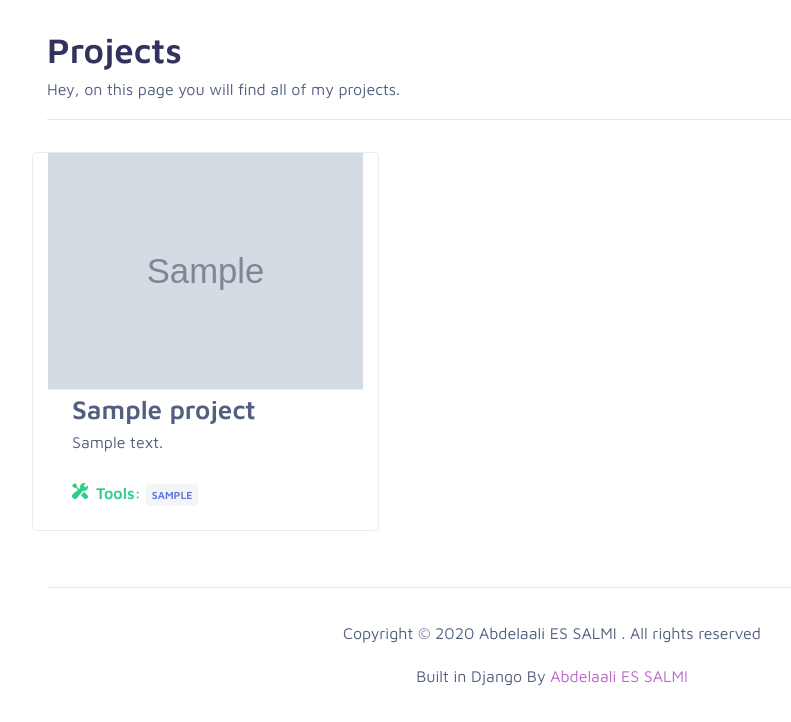
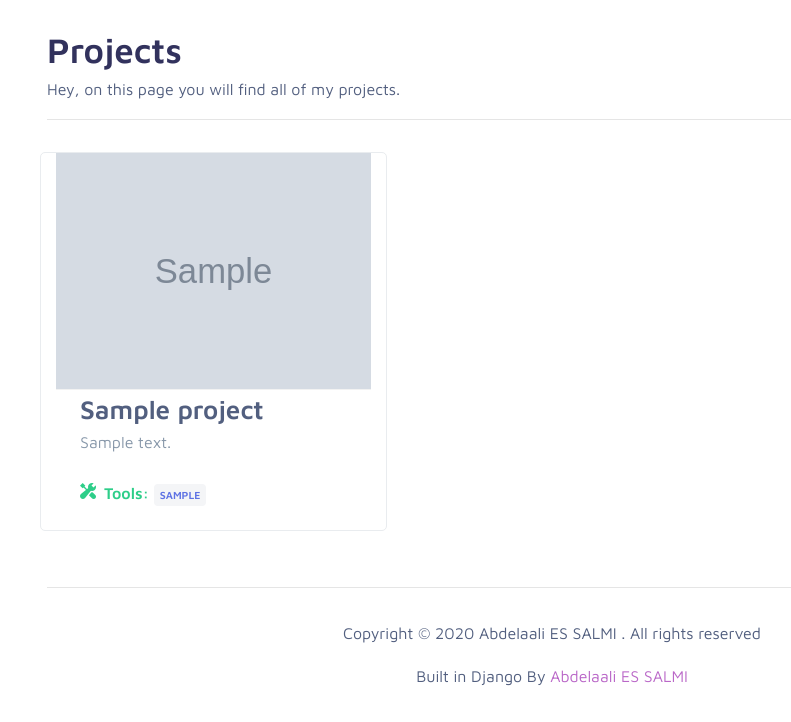
Before and after one commit to abdlalisalmi/DJANGO-Portfolio, a Django app: page /projects/ in a window 1280 px wide. Shown: the part 86-808 px from the top of the page, without its empty margins (88-879 px from the left). Run offline with Django 3.2, Linux system fonts and the light colour scheme; tables that the repository leaves empty hold one stand-in row (values such as "Sample post"); grey boxes marked "Sample" are stand-in pictures; some libraries are stand-ins or nearby versions.

Commit message:
fix some issue in projects slider

```diff
--- a/portfolio/static/app.css
+++ b/portfolio/static/app.css
@@ -248,6 +248,7 @@ p {
     padding: 6px;
     border-radius: 10px;
     cursor: pointer;
+    line-height: 35px;
     transition: all 0.5s;
 }
 .tool:hover {
--- a/templates/projects/projects_page.html
+++ b/templates/projects/projects_page.html
@@ -13,7 +13,7 @@
 
         <div class="row">
             {% for project in projects %}
-                <div class="col-lg-4 mb-4 border project-card">
+                <div class="col-lg-4 mb-4 mx-2 border project-card">
                     <a href="{{project.get_project_absolute_url}}">
                         <div class="card border-0 ">
                             <div class="card-header p-0 bg-white">
@@ -21,7 +21,7 @@
                             </div>
                             <div class="card-body pt-0">
                                 <p class="display-4 m-0">{{project.title|truncatewords:2}}</p>
-                                <p class="h-50">{{project.description|truncatechars:80}}</p>
+                                <p class="h-50 text-muted">{{project.description|truncatechars:80}}</p>
 
 
                                 <div class="m-0 mt-4">
```
